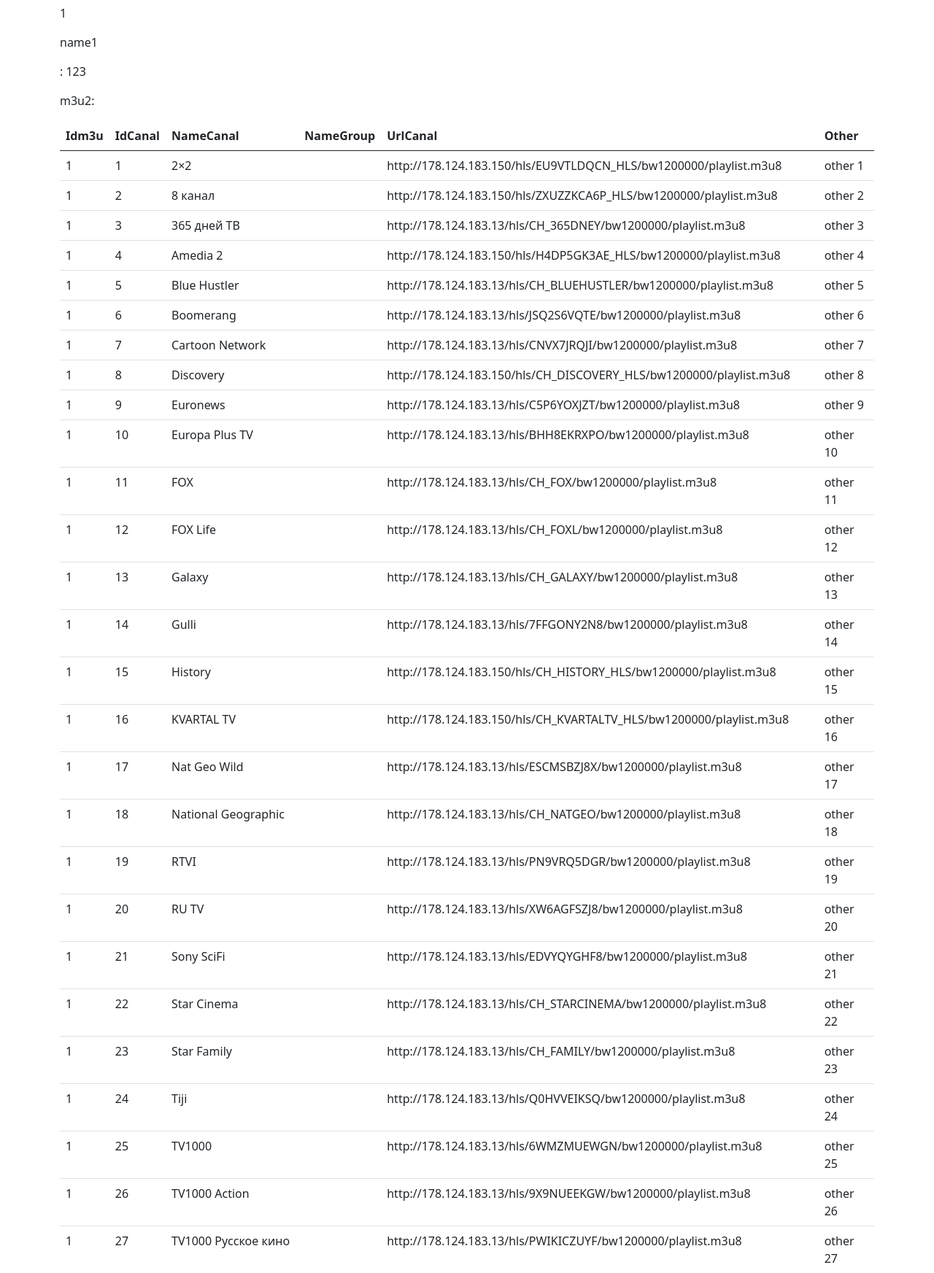
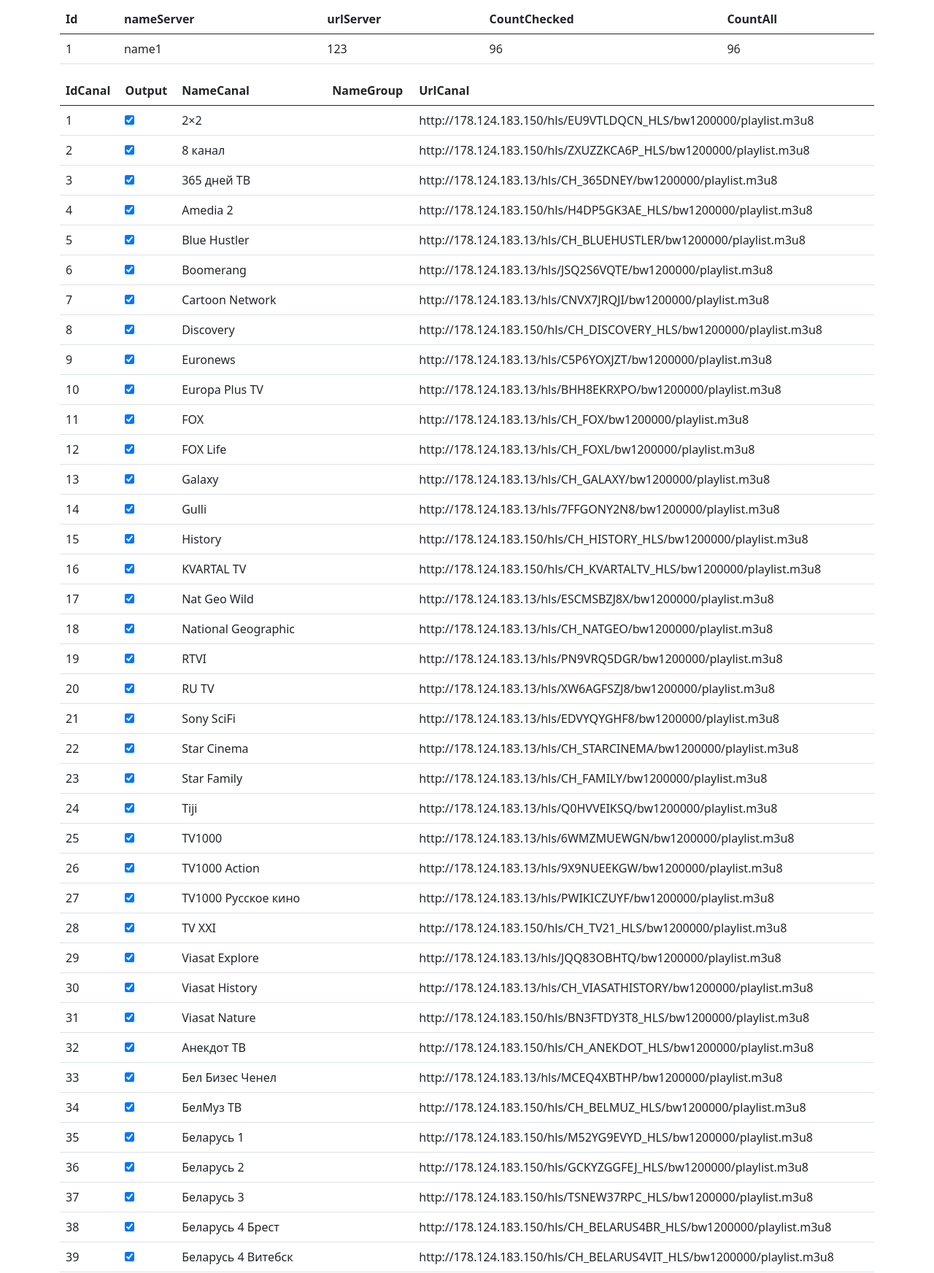
Before and after one commit to neurobcn/m3uGenerator, a Django app: page /update/1/ in a window 1280 px wide. Shown: the part 106-1851 px from the top of the page at 73% size. Run offline with Django 3.2, Linux system fonts and the light colour scheme; data comes from the database, SQL or seed files in the repository.

Commit message:
add checked field

```diff
--- a/m3ugen/pages/views.py
+++ b/m3ugen/pages/views.py
@@ -42,13 +42,12 @@
         }
     return render(request, 'upload.html', context)
 
-def deleteM3U(request, id):
+def deleteM3U(request, id): # Удаляем сервер из списка
     m3u = listservers.objects.get(idServer=id)
     m3u.delete()
     return redirect('listM3U')
 
-
-def updateM3U(request, id):
+def updateM3Udb(request, id):
     server = listservers.objects.get(idServer=id)
     #form = server1(instance=server)
     url = server.urlServer
@@ -61,11 +60,11 @@
 
     for str1 in r1:
 
-        print(str(i) +':' + str1)
+        #print(str(i) +':' + str1)
         str2=str1.replace(chr(10),"").replace(chr(13),"").replace("#EXTINF:", "\n#EXTINF:").replace("#EXTGRP:", ", GRP:")
         t = str2[str2.find(','):]
-        print('str2:'+str2)
-        print('t:'+t)
+        #print('str2:'+str2)
+        #print('t:'+t)
         s1=''
         if 'http://'  in t:
             s1='http://'
@@ -75,38 +74,92 @@
             s1='rtmp://'
         if 'udp://'   in t:
             s1='udp://'
-        print('s1_1:'+ s1)
+        #print('s1_1:'+ s1)
         try:
             url=t[t.find(s1):]
-            print('url:' + url)
+            #print('url:' + url)
             grp=''
             if 'GRP:' in str2:
                 grp = str2[str2.find('GRP:')+4:str2.find(s1)].strip()
                 s1=', GRP:'
-            print('grp:'+ grp)
-            print('s1:' + s1)
+            #print('grp:'+ grp)
+            #print('s1:' + s1)
             tmp = str2[:str2.rfind(s1)]
-            print('tmp:' + tmp)
+            #print('tmp:' + tmp)
             title=tmp[tmp.rfind(',')+1:].strip()
-            print('title:'+ title)
+            #print('title:'+ title)
             logo = ''
-            LL.append({'url':url, 'img':logo, 'title':title, 'group': grp })
+            #LL.append({'url':url, 'img':logo, 'title':title, 'group': grp })
 
             try: #
-                can = canal.objects.get(nameCanal=title, urlCanal=url)
-            except canal.DoesNotExist: #if nameCanal does not exist? create it
+                can = canal.objects.get(nameCanal=title, urlCanal=url, idm3u=id)
+            except canal.DoesNotExist: # если канала нет в базе, добавляем
                 can = canal(nameCanal=title, urlCanal=url, nameGroup=grp, idm3u=id, idCanal = i)
                 can.save()
         except:
             pass
+        i += 1
 
 
-        i += 1
+def updateM3U(request, id):
+    # server = listservers.objects.get(idServer=id)
+    # #form = server1(instance=server)
+    # url = server.urlServer
+    # r = server.contentm3u2
+    # #r=downloadm3u(url)
 
-    print('LL:******************************')
-    print(LL)
-    print('server**************')
-    print(server)
+    # r1=r.split('#EXTINF:')
+    # i=0
+    # LL=[]
+
+    # for str1 in r1:
+
+    #     #print(str(i) +':' + str1)
+    #     str2=str1.replace(chr(10),"").replace(chr(13),"").replace("#EXTINF:", "\n#EXTINF:").replace("#EXTGRP:", ", GRP:")
+    #     t = str2[str2.find(','):]
+    #     #print('str2:'+str2)
+    #     #print('t:'+t)
+    #     s1=''
+    #     if 'http://'  in t:
+    #         s1='http://'
+    #     if 'https://' in t:
+    #         s1='https://'
+    #     if 'rtmp://'  in t:
+    #         s1='rtmp://'
+    #     if 'udp://'   in t:
+    #         s1='udp://'
+    #     #print('s1_1:'+ s1)
+    #     try:
+    #         url=t[t.find(s1):]
+    #         #print('url:' + url)
+    #         grp=''
+    #         if 'GRP:' in str2:
+    #             grp = str2[str2.find('GRP:')+4:str2.find(s1)].strip()
+    #             s1=', GRP:'
+    #         #print('grp:'+ grp)
+    #         #print('s1:' + s1)
+    #         tmp = str2[:str2.rfind(s1)]
+    #         #print('tmp:' + tmp)
+    #         title=tmp[tmp.rfind(',')+1:].strip()
+    #         #print('title:'+ title)
+    #         logo = ''
+    #         #LL.append({'url':url, 'img':logo, 'title':title, 'group': grp })
+
+    #         try: #
+    #             can = canal.objects.get(nameCanal=title, urlCanal=url, idm3u=id)
+    #         except canal.DoesNotExist: # если канала нет в базе, добавляем
+    #             can = canal(nameCanal=title, urlCanal=url, nameGroup=grp, idm3u=id, idCanal = i)
+    #             can.save()
+    #     except:
+    #         pass
+
+
+    #     i += 1
+
+    #print('LL:******************************')
+    #print(LL)
+    #print('server**************')
+    #print(server)
     #r1 = r.replace(chr(10),"").replace(chr(13),"").replace("#EXTINF:", "\n#EXTINF:").replace("#EXTGRP:", ", GRP:")
 
     # if request.method == 'POST':
@@ -120,12 +173,14 @@
     #         form.save()
     #         return redirect('home')
 
-    cannals = canal.objects.filter(idm3u=id)
+    cannals = canal.objects.filter(idm3u=id).order_by('idCanal')
+    countAll = canal.objects.filter(idm3u=id).count()
+    countChecked = canal.objects.filter(idm3u=id, checkedForOutput = True).count()
+    serv1 = listservers.objects.filter(idServer=id)
     context = {
-        'list1': server,
-        'url': url,
-        #'m3u': r,
-        #'r1': r1,
+        'list1': serv1,
+        'countChecked': countChecked,
+        'countAll': countAll,
         'list2': cannals,
     }
     return render(request, 'update.html', context)
--- a/m3ugen/templates/update.html
+++ b/m3ugen/templates/update.html
@@ -3,36 +3,53 @@
 {% block content %}
 <h1>Update Page</h1>
 
-
-<p>{{ list1.idServer }}</p>
-<p>{{ list1.nameServer }}</p>
-<p>{{ list1.urlServer.Label }} : {{ list1.urlServer }}</p>
-<p>{{ list1.contentm3u2.label }} m3u2: {{ list1.contentm3u2 }}</p>
-
-<p>{{ url }}</p>
-<p>{{ m3u }}</p>
-<p>{{ r1 }}</p>
+<table class="table">
+    <thead>
+        <tr>
+            <th scope="col">Id</th>
+            <th scope="col">nameServer</th>
+            <th scope="col">urlServer</th>
+            <th scope="col">CountChecked</th>
+            <th scope="col">CountAll</th>
+        </tr>
+    </thead>
+    <tbody>
+        {% for server in list1 %}
+        <tr>
+            <td scope="row">{{ server.idServer }}</td>
+            <td scope="row">{{ server.nameServer }}</td>
+            <td scope="row">{{ server.urlServer }}</td>
+            <td scope="row">{{ countChecked }}</td>
+            <td scope="row">{{ countAll }}</td>
+        </tr>
+        {% endfor %}
+    </tbody>
+</table>
 
 <table class="table">
     <thead>
         <tr>
-            <th scope="col">Idm3u</th>
             <th scope="col">IdCanal</th>
+            <th scope="col">Output</th>
             <th scope="col">NameCanal</th>
             <th scope="col">NameGroup</th>
             <th scope="col">UrlCanal</th>
-            <th scope="col">Other</th>
         </tr>
     </thead>
     <tbody>
         {% for can in list2 %}
         <tr>
-            <td scope="row">{{ can.idm3u }}</td>
             <td scope="row">{{ can.idCanal }}</td>
+            <td scope="row">
+                {% if can.checkedForOutput %}
+                    <input type="checkbox" name="cbcheckedForOutput" id="cbcheckedForOutput_" checked>
+                {% else %}
+                    <input type="checkbox" name="cbcheckedForOutput" id="cbcheckedForOutput_">
+                {% endif %}
+            </td>
             <td scope="row">{{ can.nameCanal }}</td>
             <td scope="row">{{ can.nameGroup }}</td>
             <td scope="row">{{ can.urlCanal }}</td>
-            <td scope="row">other {{ forloop.counter }}</td>
         </tr>
         {% endfor %}
     </tbody>
```
Also changed, not shown: m3ugen/m3uservers/migrations/0009_canal_checkedforoutput.py (added).
